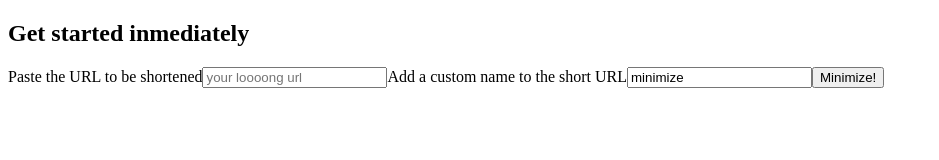
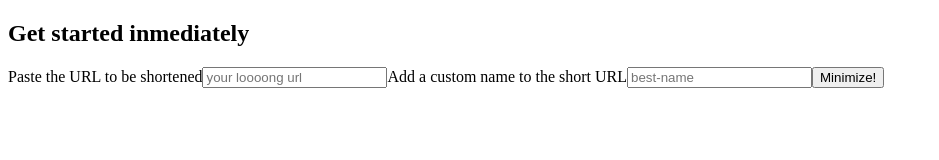
Before and after one commit to fernandocieri/Minimize-Front, a React (Create React App) app: page / in a window 1280 px wide. Shown: the top 160 px of the page, without its empty margins (0-939 px from the left). Built offline with nearby package versions, Linux system fonts and the light colour scheme; no server answers.

Commit message:
Removes defaultValues for useForm

```diff
--- a/src/components/minimizerTool/minimizerTool.jsx
+++ b/src/components/minimizerTool/minimizerTool.jsx
@@ -20,12 +20,7 @@ export default function MinimizerTool() {
             message: 'can only be lowercase and separated by hyphens'
         }
     }
-    const { register, handleSubmit, formState: { errors } } = useForm({
-        defaultValues: {
-            url: '',
-            customName: 'minimize'
-        }
-    });
+    const { register, handleSubmit, formState: { errors } } = useForm();
 
     function copyToClipboard() {
         navigator.clipboard.writeText(minimizedUrl);
```
